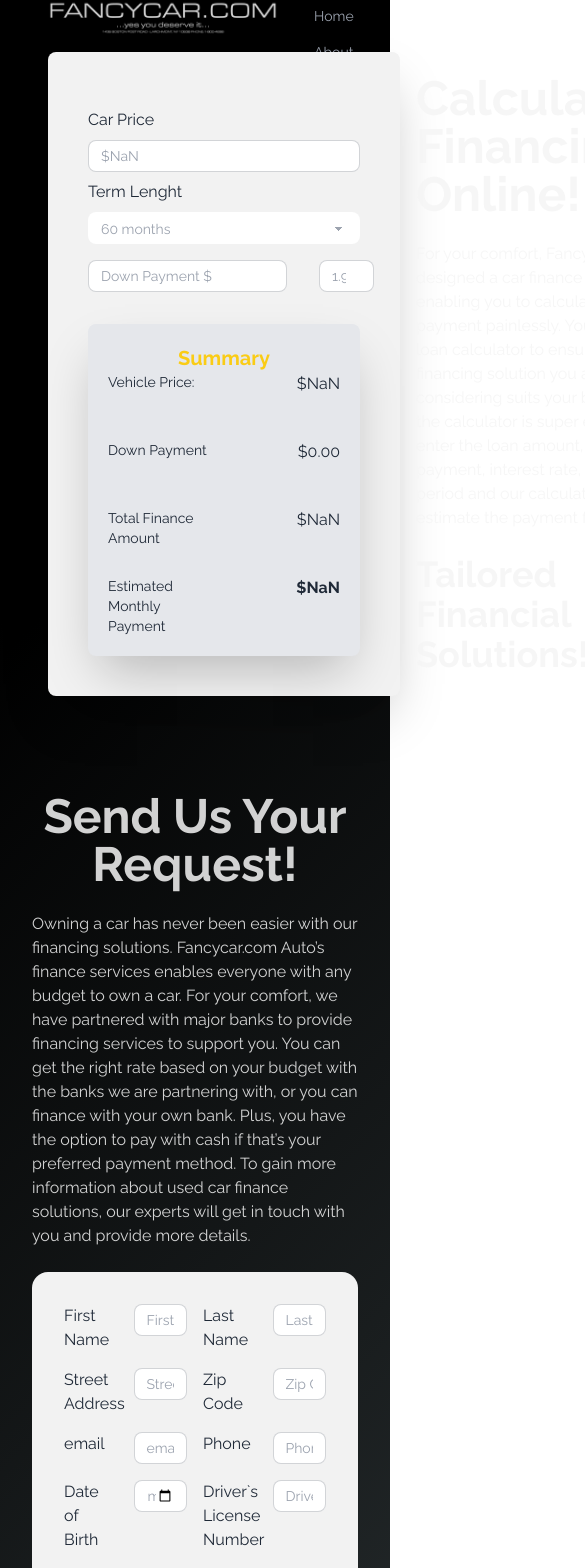
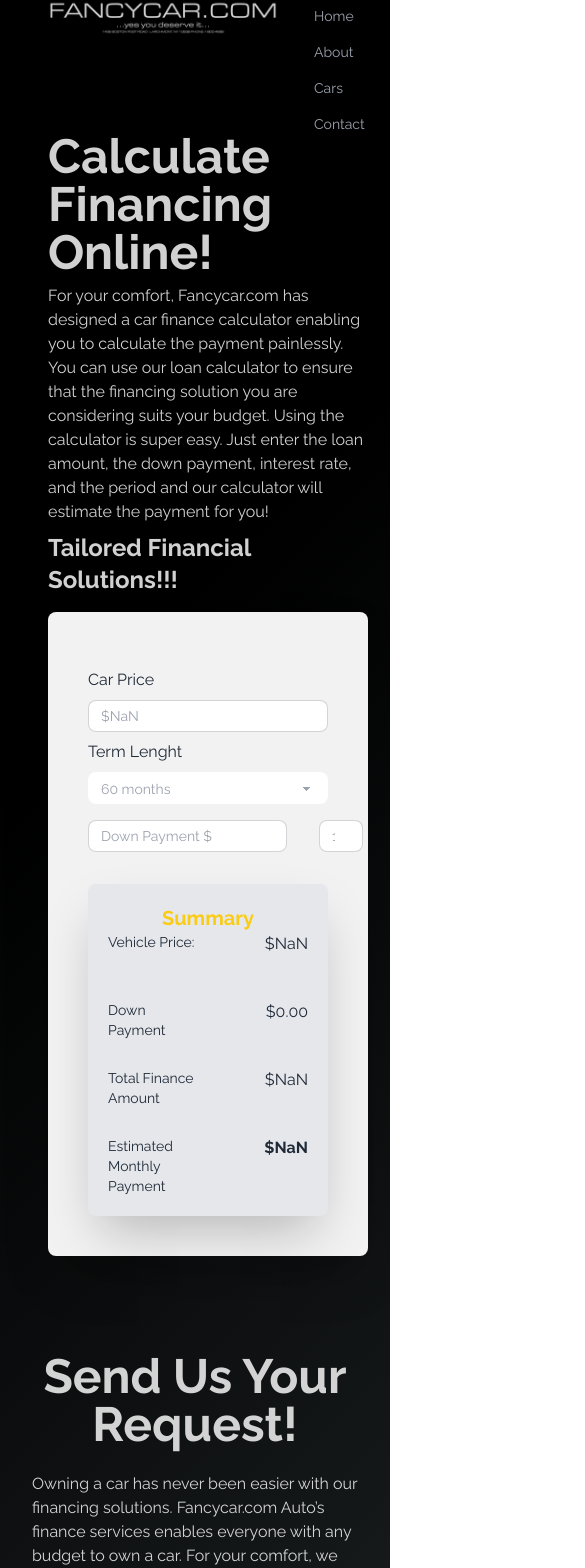
Before and after one commit to guitarbuju/Fancycar, a React (Vite) app: page /checkout in a window 390 px wide. Shown: the part 58-1626 px from the top of the page, 585 px wide, since content can reach past the window. Built offline with nearby package versions, Linux system fonts and the light colour scheme.

Commit message:
final touches

```diff
--- a/src/components/Approved.jsx
+++ b/src/components/Approved.jsx
@@ -12,7 +12,7 @@ const Approved = () => {
 
   return (
     <motion.div
-     className="hero  bg-transparent"
+     className="hero  bg-transparent mt-40"
         initial={{ opacity: 0 }}
         animate={{ opacity: 1 }}
         exit={{ opacity: 0 }}
@@ -20,7 +20,7 @@ const Approved = () => {
         >
       <div className="hero min-h-screen bg-transparent -mt-20">
         <div className="hero-content flex-col lg:flex-row">
-          <img src={car.img1} className="max-w-sm rounded-lg shadow-2xl" />
+          <img src={car.img1} className="sm:full w-80  rounded-lg shadow-2xl" />
           <div>
             <h1 className="text-5xl font-bold mb-8">You&apos;ve Made it!</h1>
             <p className="py-2 text-left">
--- a/src/components/Calculator.jsx
+++ b/src/components/Calculator.jsx
@@ -46,19 +46,19 @@ const Calculator = () => {
 
   return (
     <motion.div
-     className="hero  bg-transparent"
+     className="hero  bg-transparent "
         initial={{ opacity: 0 }}
         animate={{ opacity: 1 }}
         exit={{ opacity: 0 }}
         transition={{ duration: 4 }}
         >
-      <div className="hero  bg-transparent mb-20">
-        <div className="hero-content flex lg:flex-row-reverse">
+      <div className="hero  bg-transparent mb-20 ">
+        <div className="hero-content flex-col-reverse  sm:flex-row-reverse ">
           <form
-            className=" rounded-lg shadow-2xl bg-base-200  p-10"
-            style={{ width: "400px" }}
+            className=" rounded-lg shadow-2xl bg-base-200  p-10 sm:w-96 w-80"
+            // style={{ width: "400px" }}
           >
-            <div className="flex gap-2 mb-4">
+            <div className="flex gap-2 mb-4 text-center">
               <h1 className="text-gray-800 text-2xl">{car.Manufacturer}</h1>
               <h1 className="text-gray-800 text-2xl">{car.Model}</h1>
               <h1 className="text-gray-800 text-2xl">{car.Year}</h1>
@@ -135,9 +135,9 @@ const Calculator = () => {
             </div>
           </form>
 
-          <div className="bg-transparent w-2/4">
+          <div className="bg-transparent mt-20 sm:w-2/4">
             <h1 className="text-5xl font-bold">Calculate Financing Online!</h1>
-            <p className="py-6 text-left">
+            <p className=" text-left mt-2">
               For your comfort, Fancycar.com has designed a car finance
               calculator enabling you to calculate the payment painlessly. You
               can use our loan calculator to ensure that the financing solution
@@ -147,7 +147,7 @@ const Calculator = () => {
               for you!
             </p>
 
-            <h1 className="text-4xl font-bold">  Tailored Financial Solutions!!!</h1>
+            <h1 className="text-2xl sm:text-4xl font-bold mt-2">  Tailored Financial Solutions!!!</h1>
 
 
           </div>
--- a/src/pages/Checkout.jsx
+++ b/src/pages/Checkout.jsx
@@ -39,7 +39,7 @@ const Checkout = () => {
       <div>
         <form
           onSubmit={handleSubmit(onSubmit)}
-          className="card grid grid-cols-4 gap-4 bg-base-200"
+          className="card grid grid-cols-2 gap-2 sm:grid-cols-4  sm:gap-4 bg-base-200"
         >
           <label htmlFor="First Name" className="text-gray-800 mr-2">
             First Name
--- a/src/pages/Contact.jsx
+++ b/src/pages/Contact.jsx
@@ -11,7 +11,7 @@ const Contact = () => {
   return (
     <>
       <section
-        className="bg-transparent py-20 lg:py-[120px] overflow-hidden relative -mt-24"
+        className="bg-transparent py-20 lg:py-[120px] overflow-hidden relative mt-20 sm:-mt-24"
         style={{ fontFamily: "Raleway" }}
       >
         <div className="container">
```
